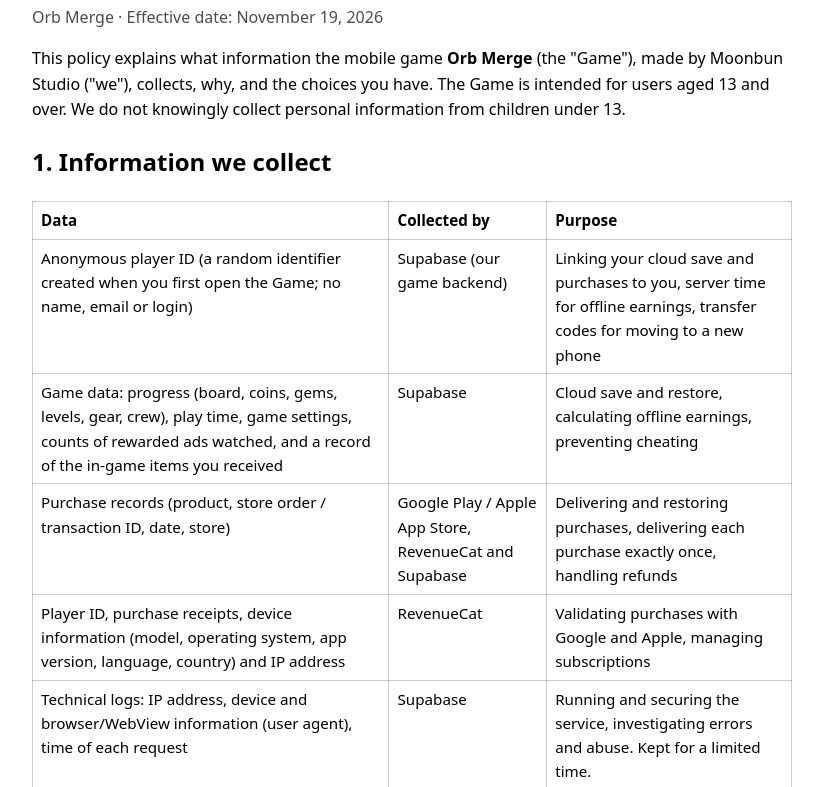
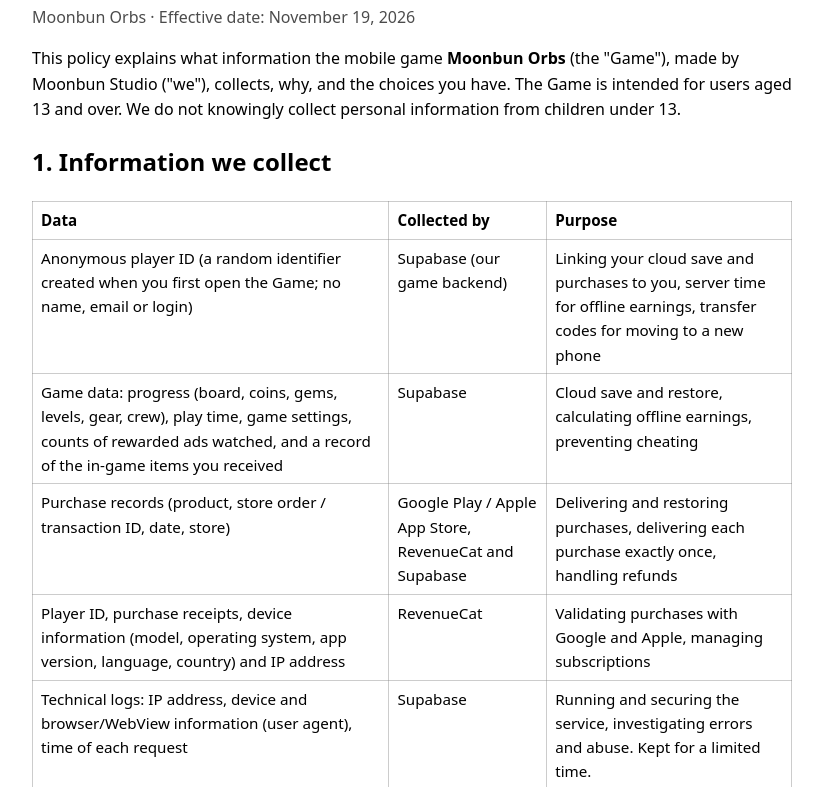
Before and after one commit to qqq641120/merge-idle-legal, a plain HTML site: page index.html in a window 1280 px wide. Shown: the part 108-895 px from the top of the page, without its empty margins (228-1051 px from the left). Drawn offline with Linux system fonts and the light colour scheme.

Commit message:
Rename to Moonbun Orbs

```diff
--- a/index.html
+++ b/index.html
@@ -3,7 +3,7 @@
   <head>
     <meta charset="utf-8" />
     <meta name="viewport" content="width=device-width, initial-scale=1" />
-    <title>Orb Merge – Privacy Policy</title>
+    <title>Moonbun Orbs – Privacy Policy</title>
     <style>
       :root { color-scheme: light dark; }
       body { font-family: system-ui, -apple-system, "Segoe UI", Roboto, sans-serif; line-height: 1.6; max-width: 760px; margin: 0 auto; padding: 24px 16px 64px; }
@@ -17,10 +17,10 @@
   </head>
   <body>
     <h1>Privacy Policy</h1>
-    <p class="muted">Orb Merge · Effective date: November 19, 2026</p>
+    <p class="muted">Moonbun Orbs · Effective date: November 19, 2026</p>
 
     <p>
-      This policy explains what information the mobile game <strong>Orb Merge</strong> (the "Game"), made by Moonbun
+      This policy explains what information the mobile game <strong>Moonbun Orbs</strong> (the "Game"), made by Moonbun
       Studio ("we"), collects, why, and the choices you have. The Game is intended for users aged 13 and over. We do not
       knowingly collect personal information from children under 13.
     </p>
```
